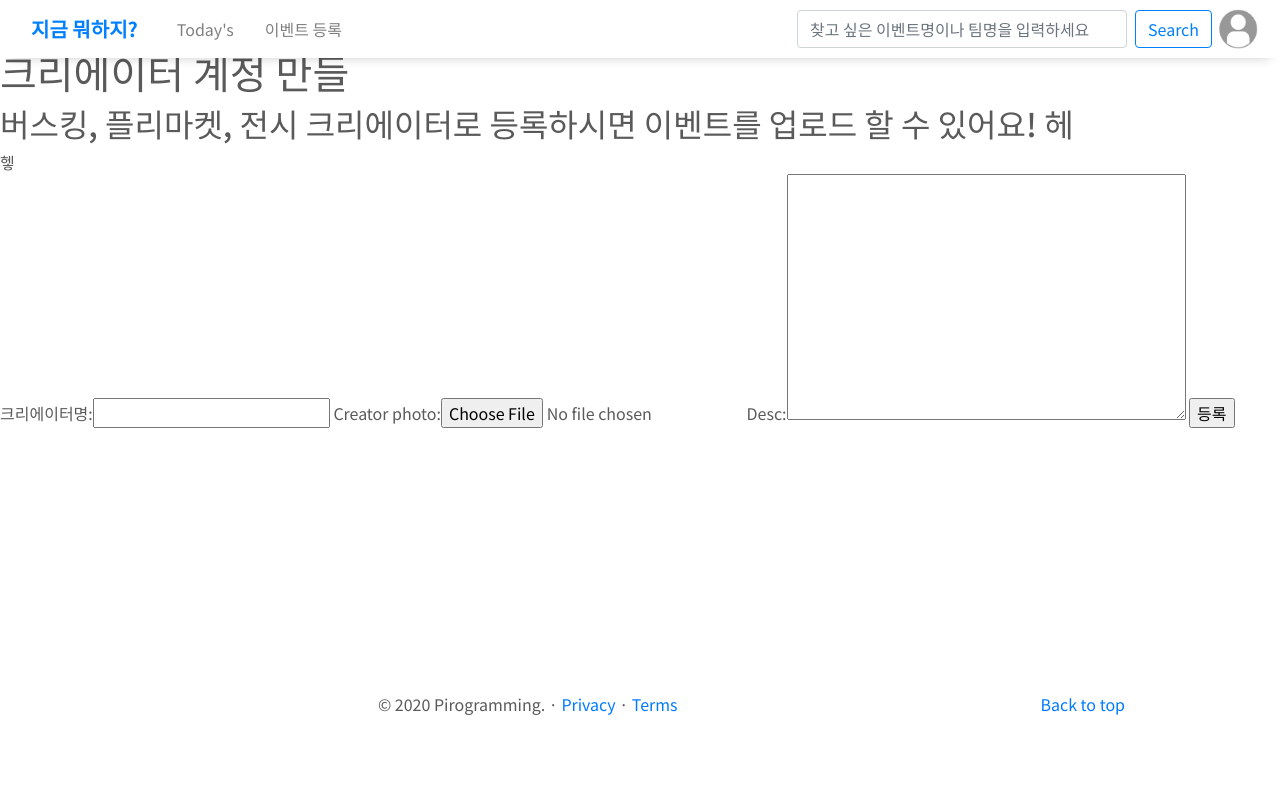
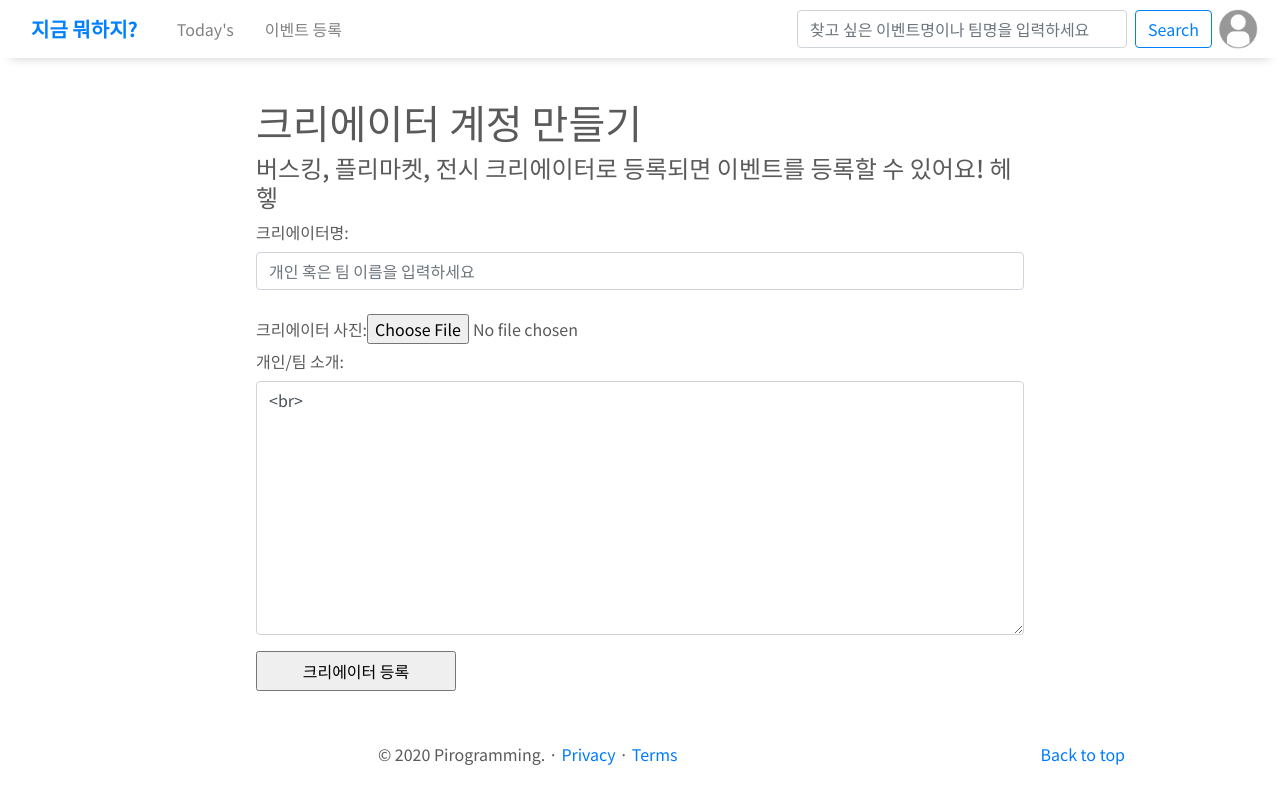
Before and after one commit to pirogramming/HelloEvent, a Django app: page /login/create_creator/ in a window 1280 px wide. Before the commit the page ends 715 px from the top, so only its background shows below. Run offline with Django 3.2, Linux system fonts and the light colour scheme; a user stored in the database is signed in; tables that the repository leaves empty hold one stand-in row (values such as "Sample post"); some libraries are stand-ins or nearby versions.

Commit message:
크리에이터 등록, 이벤트 등록 폼 커스텀 : 난 프론트 디자인이 어려워

```diff
--- a/event/views.py
+++ b/event/views.py
@@ -41,11 +41,13 @@ def register_event(request):
                     photo.save()
         return redirect('login:login')
     else:
+        creator = request.user.creator
         form = EventForm()
         formset = ImageFormSet(queryset=EventImage.objects.none())
         cxt = {
             'form':form,
             'formset':formset,
+            'creator':creator,
         }
         return render(request, 'event/event_register.html', cxt)
 
--- a/login/forms.py
+++ b/login/forms.py
@@ -69,3 +69,16 @@ class CreatorForm(forms.ModelForm):
     class Meta:
         model = Creator
         exclude=('member',)
+        widgets = {
+            'creator_name':forms.TextInput(
+                attrs={'class':'form-control', 'style':'width:80%', 'style':'margin:0 auto', 'placeholder':'개인 혹은 팀 이름을 입력하세요'}
+            ),
+            'desc':forms.Textarea(
+                attrs={'class':'form-control', 'style':'width:100%', 'placeholder':'크리에이터 개인/팀 간략한 소개를 적어주세요'}
+            )
+        }
+        labels = {
+            'creator_name': '크리에이터명',
+            'creator_photo' : '크리에이터 사진',
+            'desc' : '개인/팀 소개',
+        }
--- a/login/templates/login/enroll_creator.html
+++ b/login/templates/login/enroll_creator.html
@@ -1,11 +1,33 @@
 {% extends 'base.html' %}
 
+{% block custom_style %}
+    .creating{
+        margin-top:50px;
+        margin-left:20%;
+        margin-right:20%;
+    }
+    .creating #enroll_btn{
+        width:200px;
+        height:40px;
+    }
+{% endblock %}
+
 {% block main %}
-    <h1>크리에이터 계정 만들</h1>
-    <h2>버스킹, 플리마켓, 전시 크리에이터로 등록하시면 이벤트를 업로드 할 수 있어요! 헤</h2>헿
-    <form id="enroll_creator" method="post" action="" enctype="multipart/form-data">
-        {% csrf_token %}
-        {{ form }}
-        <input type="submit" value="등록">
-    </form>
+    {% if user.is_authenticated %}
+    <div class="creating">
+        <h1>크리에이터 계정 만들기</h1>
+        <h4>버스킹, 플리마켓, 전시 크리에이터로 등록되면 이벤트를 등록할 수 있어요! 헤헿</h4>
+        <form id="enroll_creator" method="post" action="" enctype="multipart/form-data">
+            {% csrf_token %}
+            {{ form|linebreaks }}
+            <input id="enroll_btn" type="submit" value="크리에이터 등록">
+        </form>
+    </div>
+    {% else %}
+    <script type="text/javascript">
+        alert('로그인이 필요합니다')
+        window.location.href = '/';
+    </script>
+    {% endif %}
+
 {% endblock %}
--- a/templates/base.html
+++ b/templates/base.html
@@ -316,7 +316,8 @@
             position: relative;
             min-height: 100%;
         }
-
+        {% block custom_style %}
+        {% endblock %}
 
     </style>
     <!-- Custom styles for this template -->
```
Also changed, not shown: event/forms.py (+23 -2 lines), event/templates/event/event_register.html (+30 -4 lines), comment/migrations/0001_initial.py (added), comment/migrations/0002_auto_20200811_2241.py (added), event/migrations/0001_initial.py (added), event/migrations/0002_event_creator.py (added), location/migrations/0001_initial.py (added), login/migrations/0001_initial.py (added).
